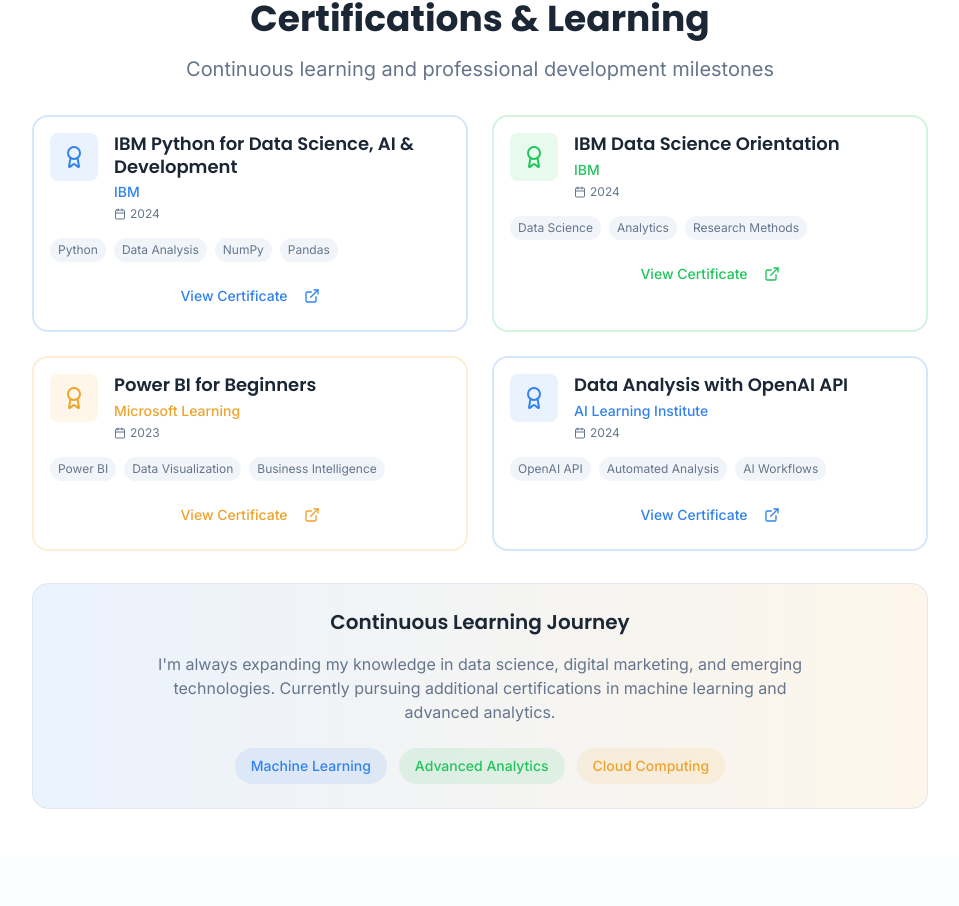
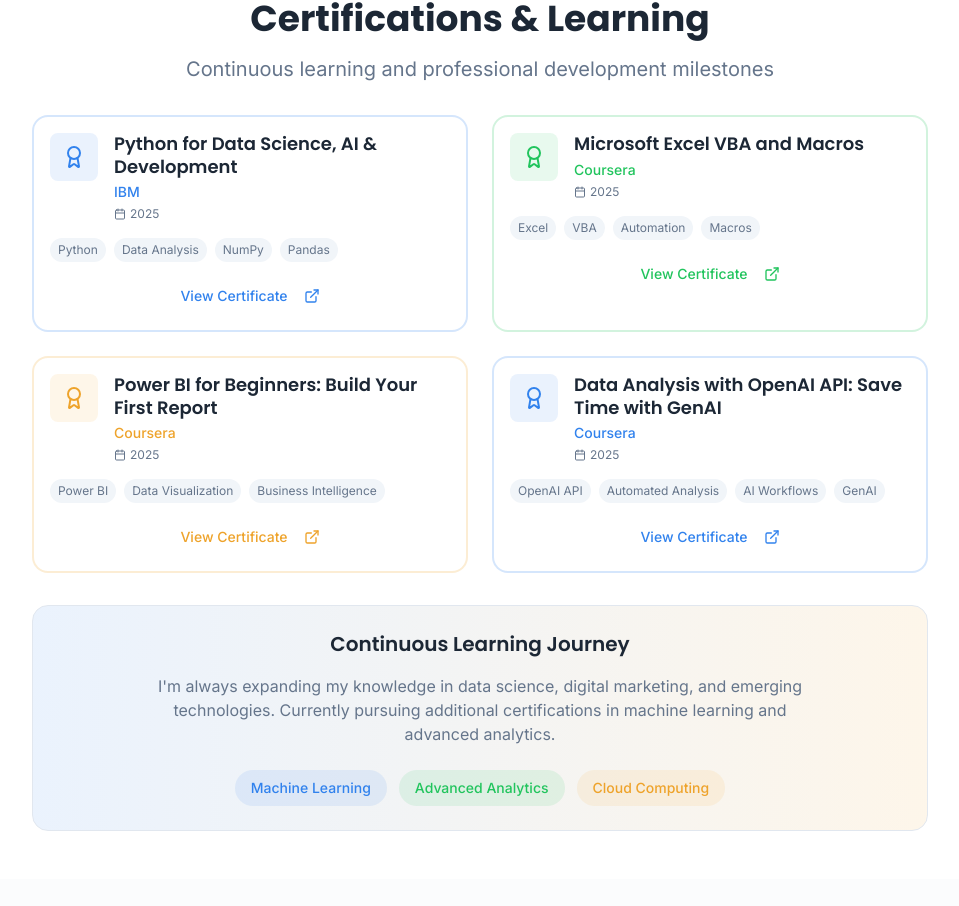
Before and after one commit to IsmailDadKhan/ismaildadkhan-b1e0ff75, a React (Vite) app: page / in a window 1280 px wide. Shown: the part 4773-5679 px from the top of the page, without its empty margins (160-1119 px from the left). Built offline with nearby package versions, Linux system fonts and the light colour scheme; the HTML template or start-up script is replaced by a standard one.

Commit message:
Update certifications section

```diff
--- a/src/components/Certifications.tsx
+++ b/src/components/Certifications.tsx
@@ -4,34 +4,34 @@ import { Button } from "@/components/ui/button";
 const Certifications = () => {
   const certifications = [
     {
-      title: "IBM Python for Data Science, AI & Development",
+      title: "Python for Data Science, AI & Development",
       provider: "IBM",
-      date: "2024",
+      date: "2025",
       skills: ["Python", "Data Analysis", "NumPy", "Pandas"],
       color: "primary",
       url: "https://www.credly.com/badges/ec3fc6cc-705a-4b4c-81ad-930ca421c3c1/public_url"
     },
     {
-      title: "IBM Data Science Orientation",
-      provider: "IBM",
-      date: "2024",
-      skills: ["Data Science", "Analytics", "Research Methods"],
+      title: "Microsoft Excel VBA and Macros",
+      provider: "Coursera",
+      date: "2025",
+      skills: ["Excel", "VBA", "Automation", "Macros"],
       color: "success",
-      url: "#"
+      url: "https://coursera.org/share/4d9fe1b8cada1a944a2399b262ff3b5f"
     },
     {
-      title: "Power BI for Beginners",
-      provider: "Microsoft Learning",
-      date: "2023",
+      title: "Power BI for Beginners: Build Your First Report",
+      provider: "Coursera",
+      date: "2025",
       skills: ["Power BI", "Data Visualization", "Business Intelligence"],
       color: "accent",
       url: "https://coursera.org/share/916082d70f6a37e4800c6b24df33becc"
     },
     {
-      title: "Data Analysis with OpenAI API",
-      provider: "AI Learning Institute",
-      date: "2024",
-      skills: ["OpenAI API", "Automated Analysis", "AI Workflows"],
+      title: "Data Analysis with OpenAI API: Save Time with GenAI",
+      provider: "Coursera",
+      date: "2025",
+      skills: ["OpenAI API", "Automated Analysis", "AI Workflows", "GenAI"],
       color: "primary",
       url: "https://coursera.org/share/18b24aa4dc7885d02073f5f12d9e3a94"
     }
```
